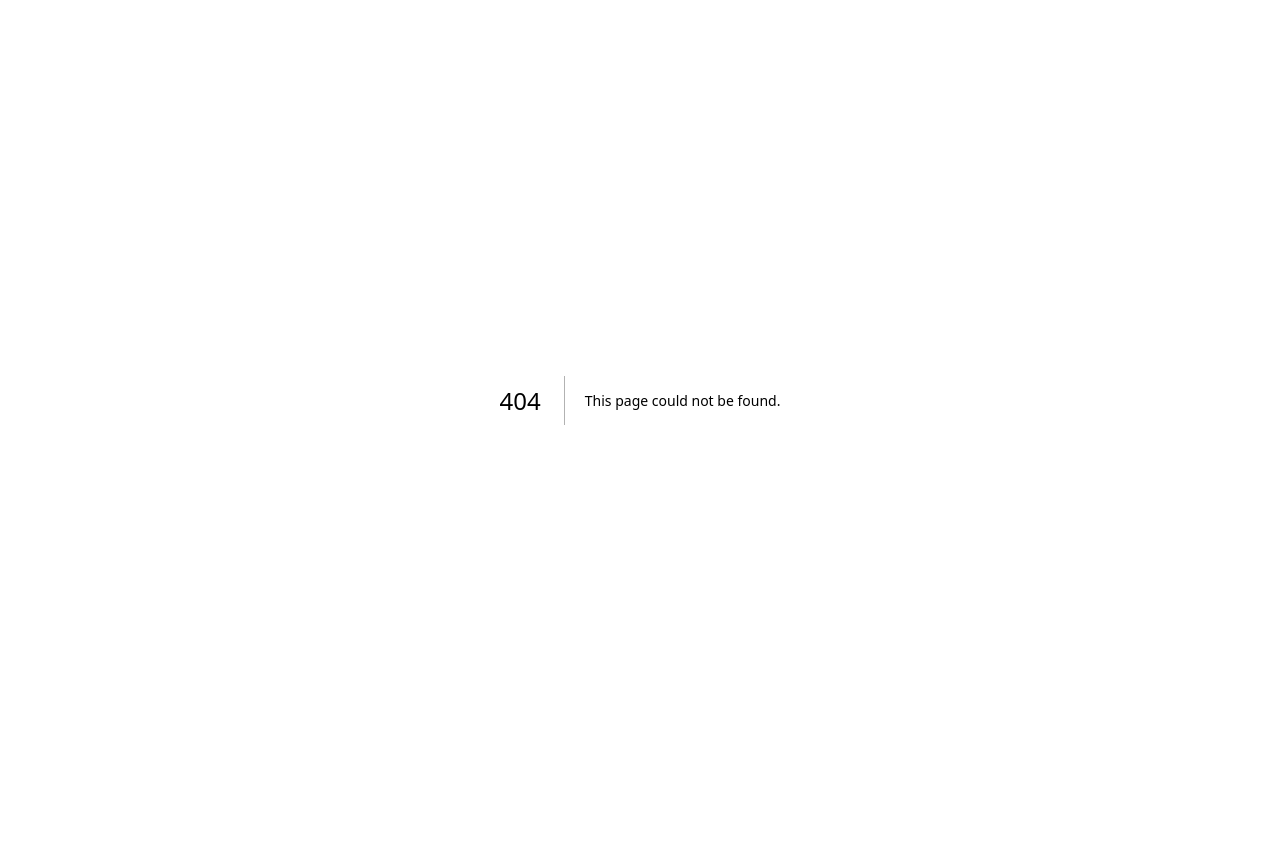
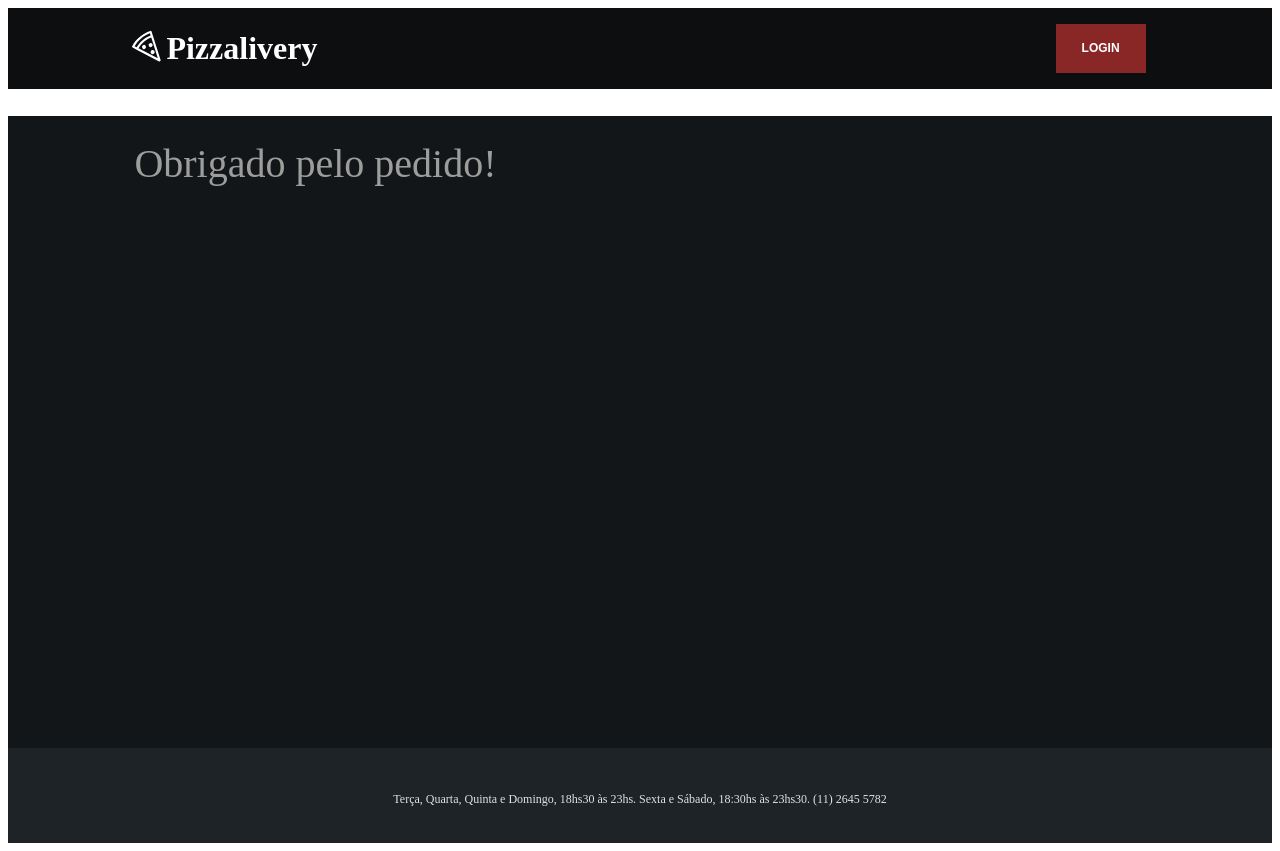
Before and after one commit to DaniloMendonca08/checkpoint3-web, a Next.js app: page /finishedOrder in a window 1280 px wide. Before the commit this address had no page. Before the commit the page ends 800 px from the top, so only its background shows below. Built offline with nearby package versions, Linux system fonts and the light colour scheme.

Commit message:
criado a pagina de pedido concluido

```diff
--- /dev/null
+++ b/src/app/finishedOrder/page.tsx
@@ -0,0 +1,12 @@
+"use client"
+
+import { Layout } from "../components/layout/Layout";
+import { Title } from "../components/title/Title";
+
+export default function finishedOrder () {
+    return (
+        <Layout>
+            <Title>Obrigado pelo pedido!</Title>
+        </Layout>
+    )
+}
```
